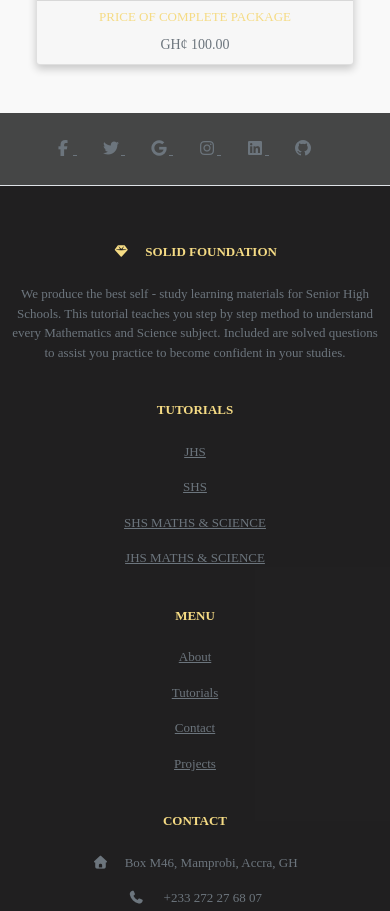
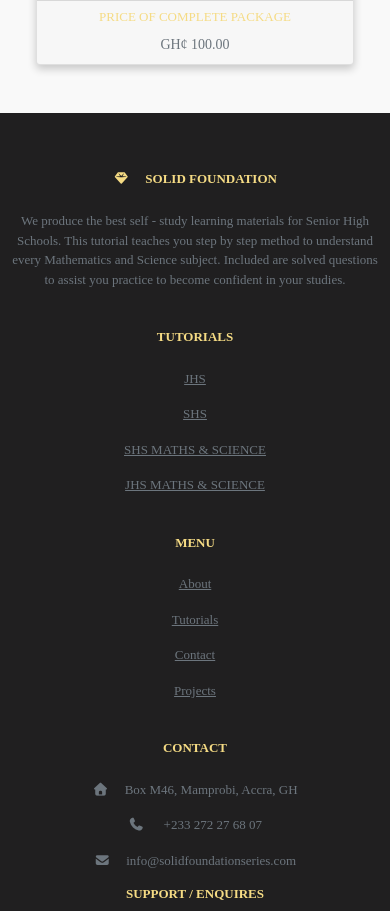
Before and after one commit to itmogo/solidfoundationseries, a plain HTML site: page index.html in a window 390 px wide. Shown: the part 9086-9997 px from the top of the page. Drawn offline with nearby package versions, Linux system fonts and the light colour scheme.

Commit message:
deleted social media

```diff
--- a/index.html
+++ b/index.html
@@ -658,39 +658,7 @@
     <!--footer-->
 
 <footer class="text-center text-lg-start bg-light text-muted" style="background-color: rgba(14, 13, 13, 0.918);">
-  <!-- Section: Social media -->
-  <section
-    class="d-flex justify-content-center justify-content-lg-between p-4 border-bottom"
-    style="background-color: rgba(22, 22, 22, 0.788);">
-    <!-- Left -->
-    <div class="me-5 d-none d-lg-block" >
-      <span>Get connected with us on social networks:</span>
-    </div>
-    <!-- Left -->
-    <!-- Right -->
-    <div>
-      <a href="" class="me-4 text-reset">
-        <i class="fab fa-facebook-f"></i>
-      </a>
-      <a href="" class="me-4 text-reset">
-        <i class="fab fa-twitter"></i>
-      </a>
-      <a href="" class="me-4 text-reset">
-        <i class="fab fa-google"></i>
-      </a>
-      <a href="" class="me-4 text-reset">
-        <i class="fab fa-instagram"></i>
-      </a>
-      <a href="" class="me-4 text-reset">
-        <i class="fab fa-linkedin"></i>
-      </a>
-      <a href="" class="me-4 text-reset">
-        <i class="fab fa-github"></i>
-      </a>
-    </div>
-    <!-- Right -->
-  </section>
-  <!-- Section: Social media -->
+
 
   <!-- Section: Links  -->
   <section class= "sectLinks" style="background-color: rgba(14, 13, 13, 0.918);" >
```
